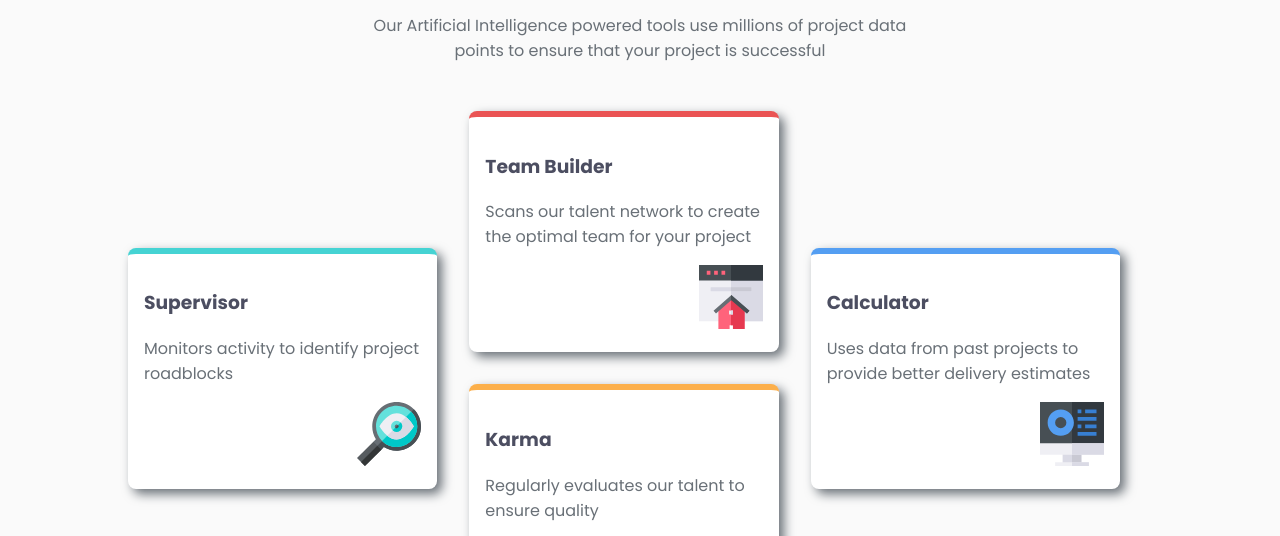
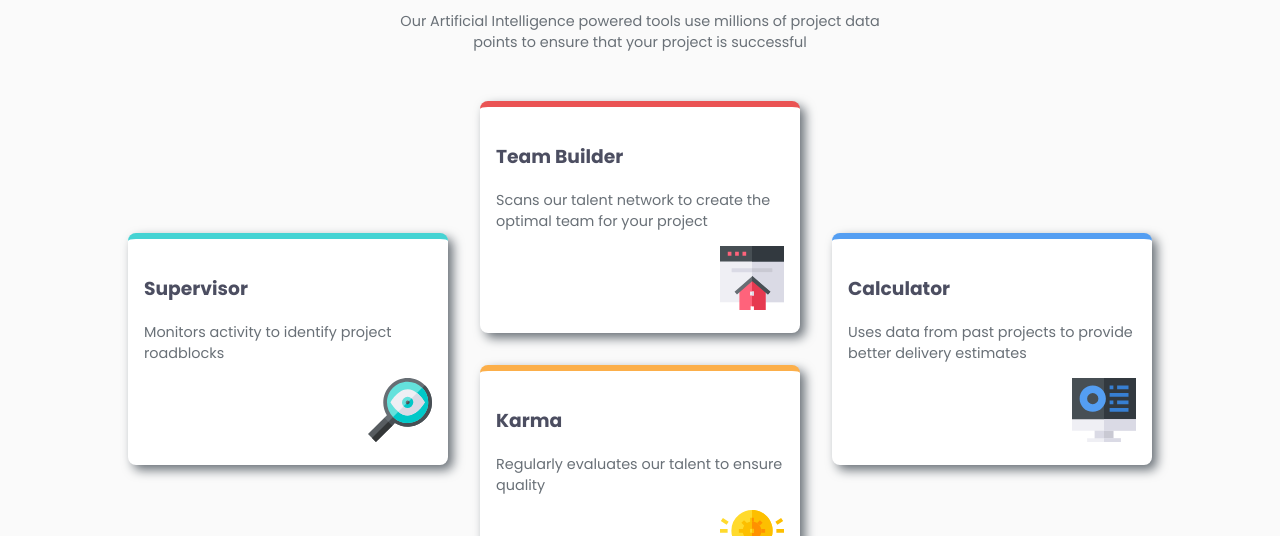
Before and after one commit to shereefhamed/four-card-featur, a plain HTML site: page index.html in a window 1280 px wide. Shown: the part 227-763 px from the top of the page. Drawn offline with Linux system fonts and the light colour scheme.

Commit message:
using grid instead of flexbox

```diff
--- a/assets/css/style.css
+++ b/assets/css/style.css
@@ -46,18 +46,12 @@ h3 {
 
 p {
     color: var(--grey-400);
+    font-size: 0.9rem;
 }
 
-.row {
-    display: flex;
-    align-items: center;
-    flex-wrap: wrap;
-}
-
-.col-4 {
-    flex-basis: 100%;
-    max-width: 100%;
-
+.features {
+    display: grid;
+    gap: 2rem;
 }
 
 .card {
@@ -65,7 +59,6 @@ p {
     background-color: var(--white);
     box-shadow: 5px 5px 11px var(--grey-400);
     padding: 1rem;
-    margin-block-end: 2rem;
 }
 
 .card-icon {
@@ -98,12 +91,25 @@ p {
         font-size: 2rem;
     }
 
-    .col-4 {
-        flex-basis: 33.333%;
-        max-width: 33.333%;
+    .features {
+
+        grid-template-columns: repeat(3, 1fr);
+        grid-template-rows: repeat(2, 1fr);
+        align-items: center;
     }
 
-    .card {
-        margin-inline-end: 2rem;
+    .card.supervisor {
+        grid-column: 1 / 2;
+        grid-row: 1 / -1;
     }
+
+    .card.karma {
+        grid-column: 2 / 3;
+    }
+
+    .card.calculator {
+        grid-column: 3/4;
+        grid-row: 1/-1;
+    }
+
 }
--- a/index.html
+++ b/index.html
@@ -36,7 +36,37 @@
           points to ensure that your project is successful
         </p>
       </div>
-      <div class="row">
+      <div class="features">
+        <div class="card supervisor">
+          <h3>Supervisor</h3>
+          <p>Monitors activity to identify project roadblocks</p>
+          <div class="card-icon">
+            <img src="images/icon-supervisor.svg" alt="Supervisor">
+          </div>
+        </div>
+        <div class="card team-leader">
+          <h3>Team Builder</h3>
+          <p>Scans our talent network to create the optimal team for your project</p>
+          <div class="card-icon">
+            <img src="images/icon-team-builder.svg" alt="team">
+          </div>
+        </div>
+        <div class="card karma">
+          <h3>Karma</h3>
+          <p>Regularly evaluates our talent to ensure quality</p>
+          <div class="card-icon">
+            <img src="images/icon-karma.svg" alt="Karma">
+          </div>
+        </div>
+        <div class="card calculator">
+          <h3>Calculator</h3>
+          <p>Uses data from past projects to provide better delivery estimates</p>
+          <div class="card-icon">
+            <img src="images/icon-calculator.svg" alt="Calculator">
+          </div>
+        </div>
+      </div>
+      <!-- <div class="row">
         <div class="col-4">
           <div class="card supervisor">
             <h3>Supervisor</h3>
@@ -71,7 +101,7 @@
             </div>
           </div>
         </div>
-      </div>
+      </div> -->
     </div>
   </main>
   <footer>
```
